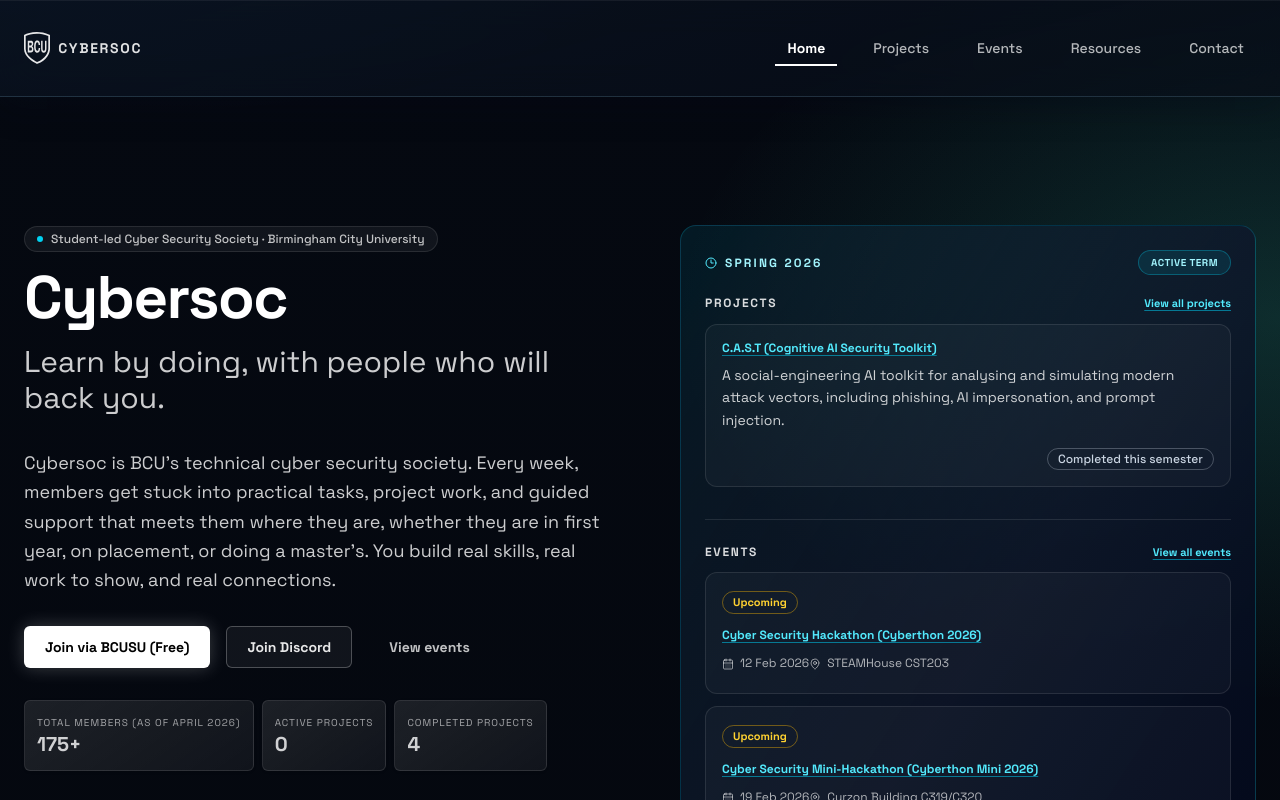
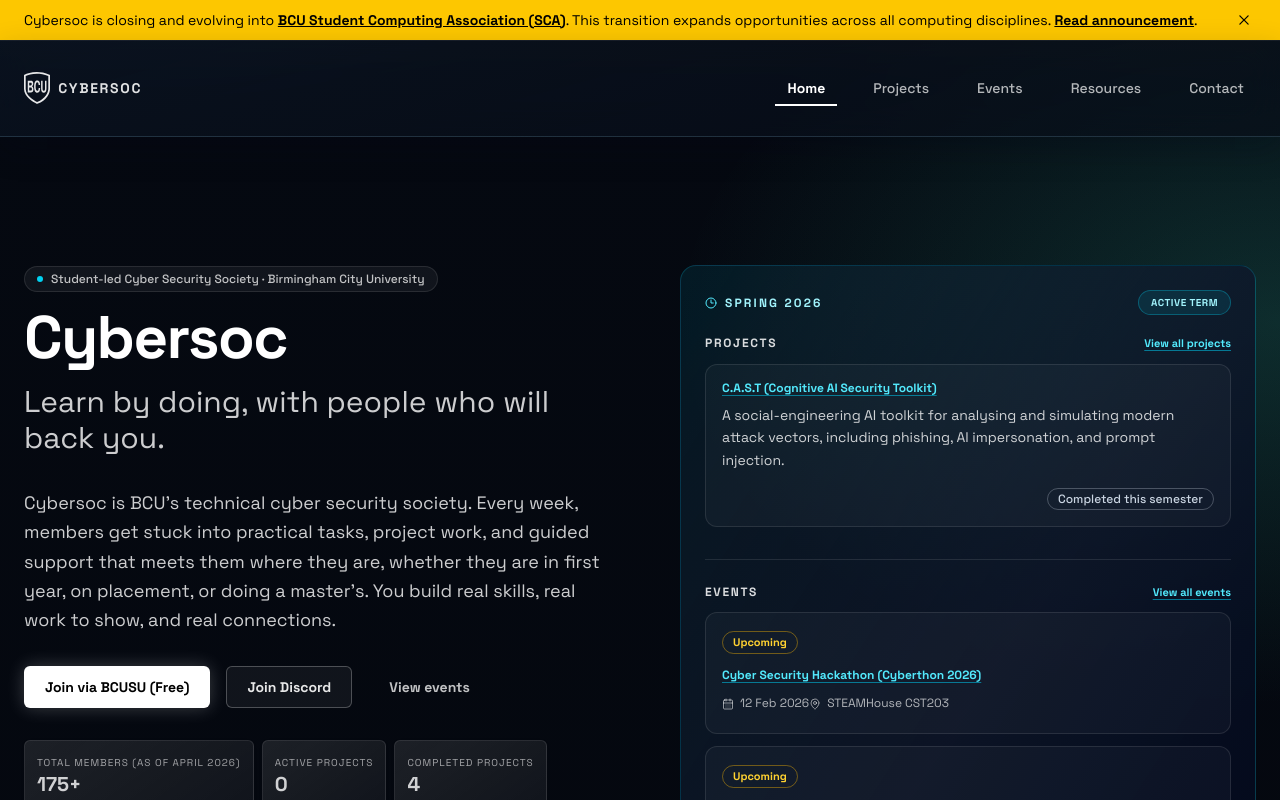
Before and after one commit to baberlabs/cybersoc, a React (Vite) app: page / in a window 1280 px wide. Shown: the top 800 px of the page. Built offline with nearby package versions, Linux system fonts and the light colour scheme.

Commit message:
Fix: add ClosureBanner to App.jsx

```diff
--- a/src/App.jsx
+++ b/src/App.jsx
@@ -20,6 +20,7 @@
 import NotFound from "./pages/NotFound";
 
 import ScrollToTop from "./components/ScrollToTop";
+import ClosureBanner from "./components/ClosureBanner";
 
 const App = () => {
   const location = useLocation();
@@ -28,6 +29,7 @@
     <div className="relative flex min-h-screen flex-col text-white">
       <ErrorBoundary>
         <ScrollToTop />
+        <ClosureBanner />
         <Header />
 
         <div
```
